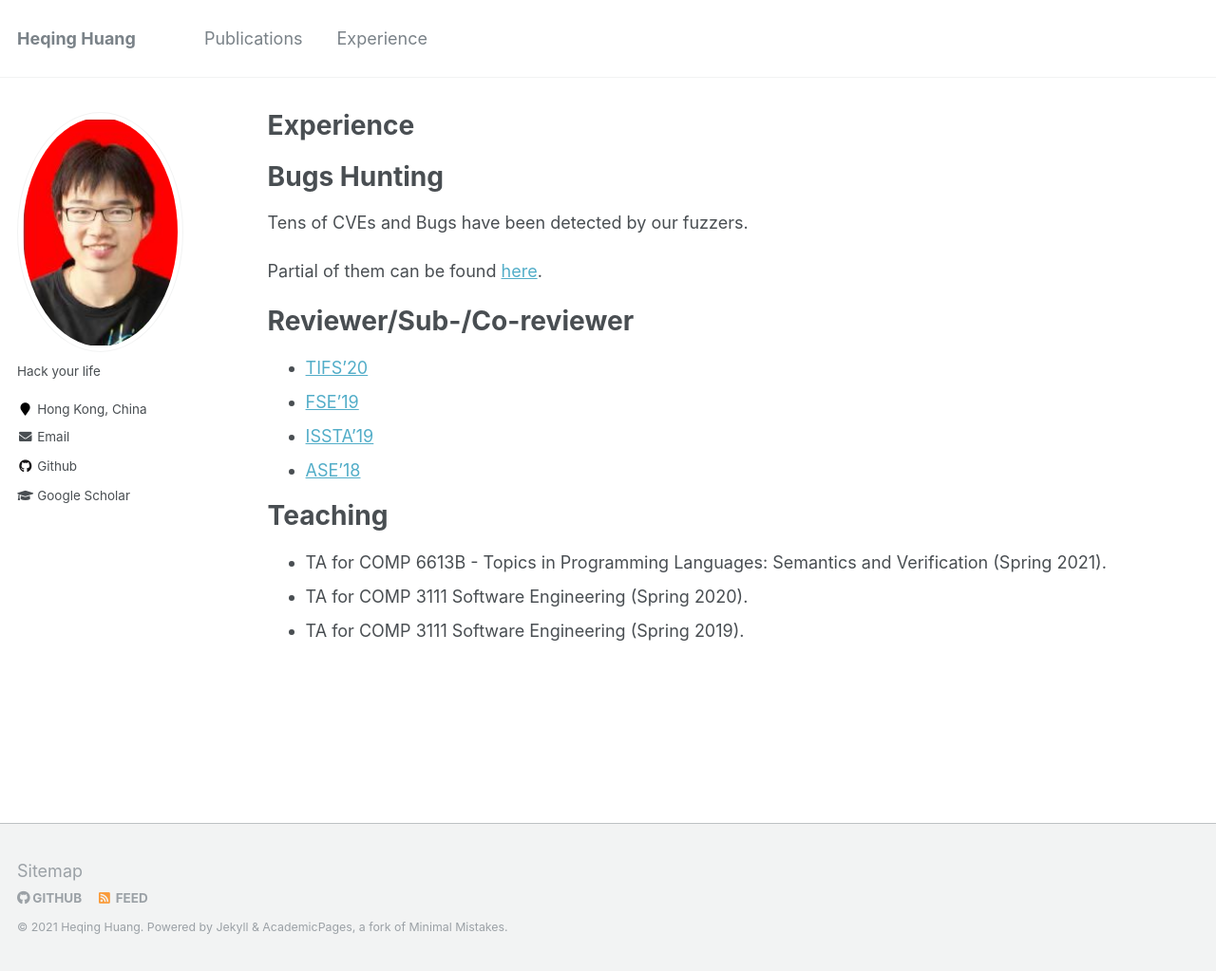
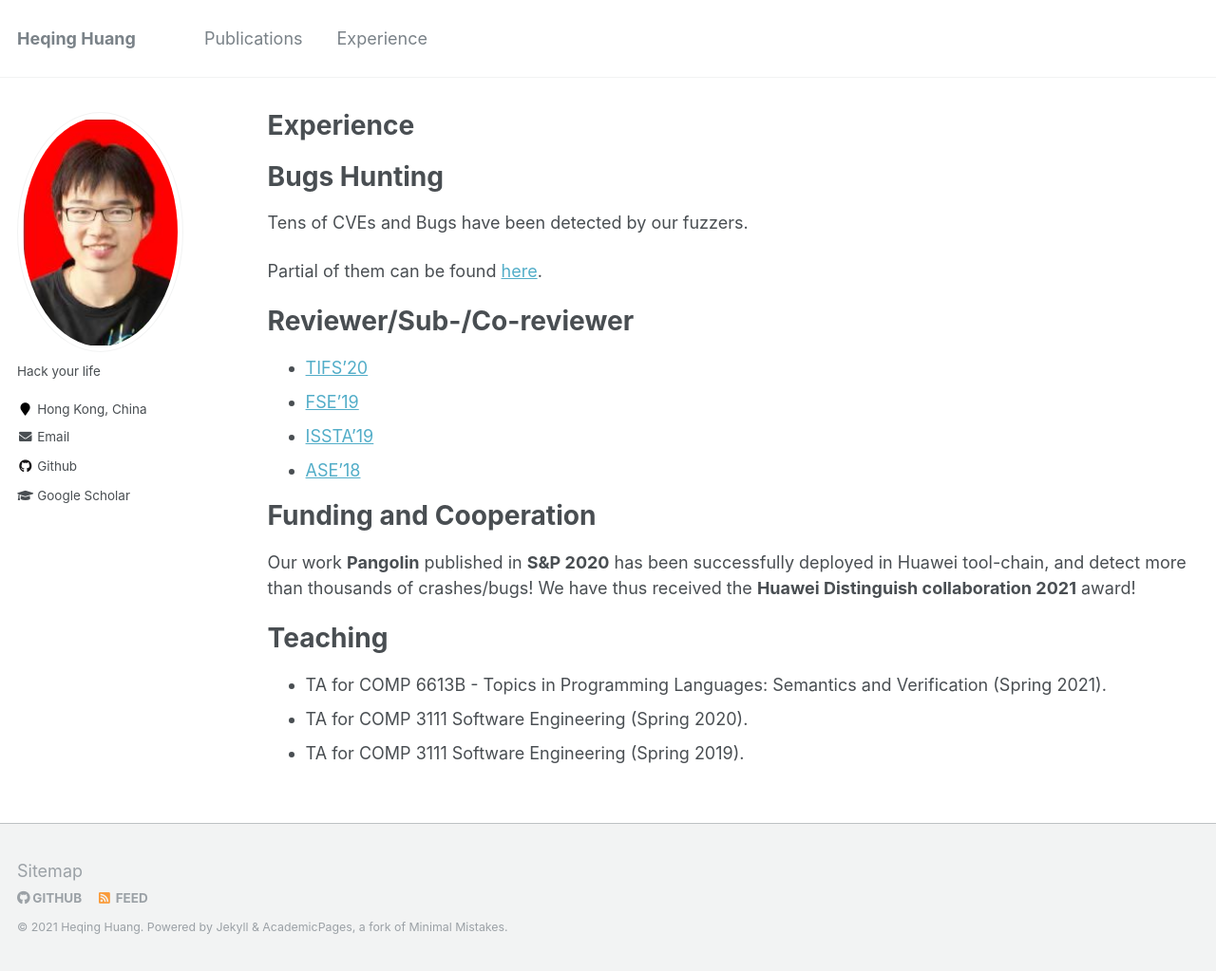
Before and after one commit to 5hadowblad3/5hadowblad3.github.io, a Jekyll site: the page built from _pages/cv.md, in a window 1280 px wide and 1023 px high. Shown: the whole window at 95% size. Built offline with Jekyll 4.4.1, drawn with Linux system fonts in a browser that asks for light colours.

Commit message:
update paper and award

```diff
--- a/_pages/cv.md
+++ b/_pages/cv.md
@@ -22,7 +22,7 @@ Bugs Hunting
 ====
 Tens of CVEs and Bugs have been detected by our fuzzers.
 
-Partial of them can be found [here](https://www.notion.so/Beacon-fdea7438c9254efb97031402e4c682e9).
+Partial of them can be found [here](https://outstanding-hydrogen-2d1.notion.site/Trophies-aef45e1245a64528bd8ec111b475e03b).
 
 Reviewer/Sub-/Co-reviewer
 ======
@@ -31,6 +31,13 @@ Reviewer/Sub-/Co-reviewer
 * [ISSTA'19](https://conf.researchr.org/home/issta-2019)
 * [ASE'18](http://www.ase2018.com)
 
+
+Funding and Cooperation
+======
+Our work **Pangolin** published in **S&P 2020** has been successfully deployed in Huawei tool-chain,
+and detect more than thousands of crashes/bugs!
+We have thus received the **Huawei Distinguish collaboration 2021** award!
+
 Teaching
 ======
 * TA for COMP 6613B - Topics in Programming Languages: Semantics and Verification (Spring 2021).
```
Also changed, not shown: _pages/about.md (+1 -1 lines), _pages/publications.md (+5 -0 lines).
